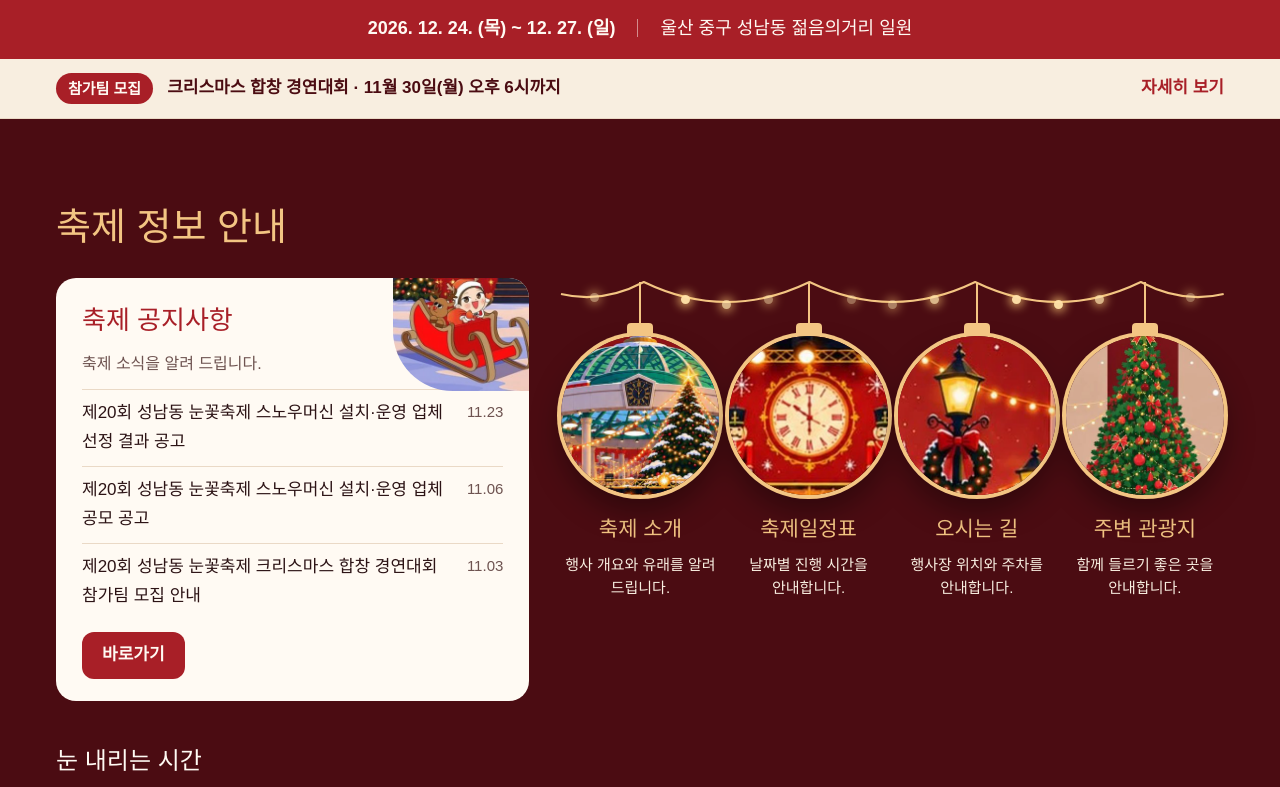
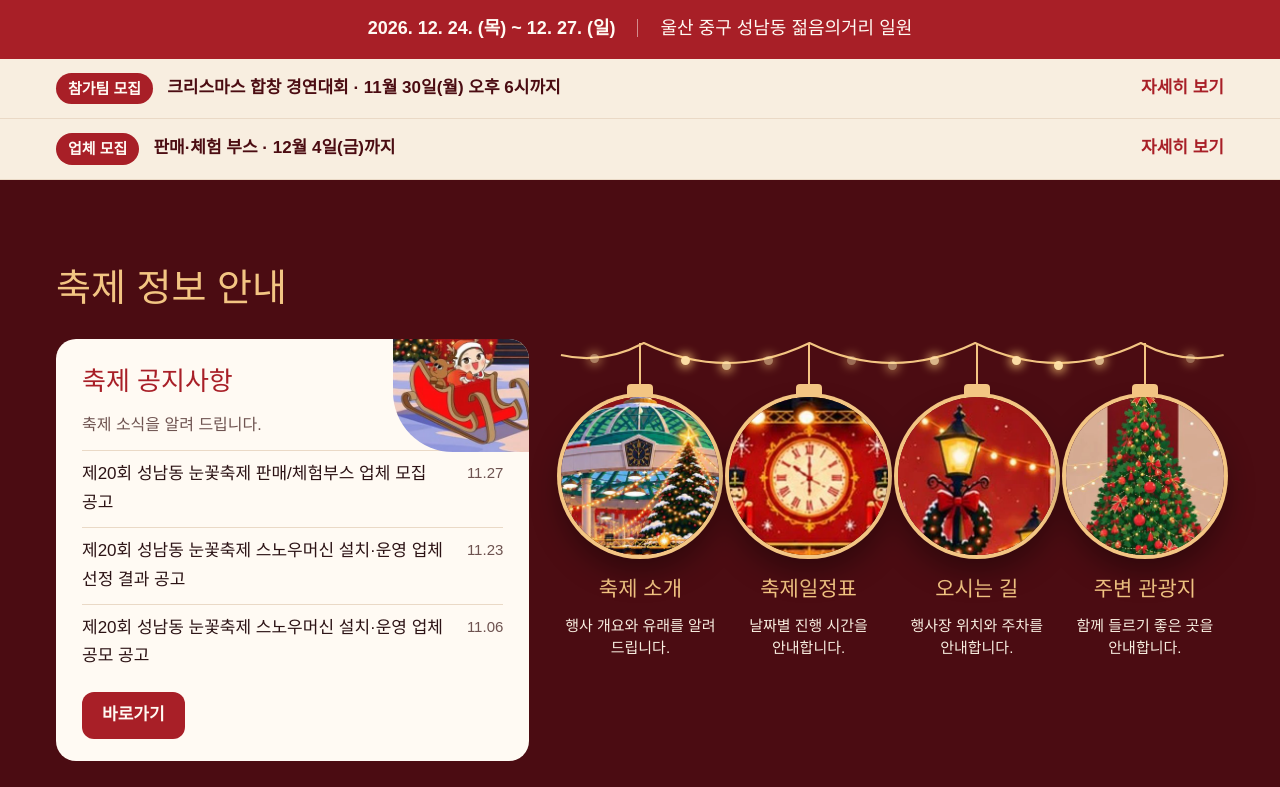
Before and after one commit to hanbandodo-hue/ulsansnow, a plain HTML site: page index.html in a window 1280 px wide. Shown: the part 686-1473 px from the top of the page. Drawn offline with Linux system fonts and the light colour scheme; a web font is replaced by a local one.

Commit message:
Add booth vendor recruitment notice and set booth hours to 10-18
Co-Authored-By: Claude Opus 5.5 <noreply@anthropic.com>

```diff
--- a/index.html
+++ b/index.html
@@ -493,6 +493,7 @@ dialog::backdrop{background:rgba(30,5,8,.86)}
     <span>울산 중구 성남동 젊음의거리 일원</span>
   </div></div>
   <a class="recruit" id="recruit" href="#notice-6" hidden><span class="wrap recruit-in"><b>참가팀 모집</b><span>크리스마스 합창 경연대회 · 11월 30일(월) 오후 6시까지</span><em>자세히 보기</em></span></a>
+  <a class="recruit" id="recruit2" href="#notice-9" hidden><span class="wrap recruit-in"><b>업체 모집</b><span>판매·체험 부스 · 12월 4일(금)까지</span><em>자세히 보기</em></span></a>
 
   <div class="sec"><div class="wrap">
     <div class="sec-head"><h2>축제 정보 안내</h2></div>
@@ -622,7 +623,7 @@ dialog::backdrop{background:rgba(30,5,8,.86)}
     <div class="leg" id="leg">
       <button data-z="stage"><i style="background:var(--c-stage)"></i><b>무대</b><span>12월 24~27일</span><span>개막식 17:00~19:00</span></button>
       <button data-z="tree"><i style="background:var(--c-tree)"></i><b>트리숲</b><span>12월 24~27일</span><span>매일 15:00 시작</span></button>
-      <button data-z="booth"><i style="background:var(--c-booth)"></i><b>부스 프로그램</b><span>12월 24~27일</span><span>12:00~21:00</span></button>
+      <button data-z="booth"><i style="background:var(--c-booth)"></i><b>부스 프로그램</b><span>12월 24~27일</span><span>10:00~18:00</span></button>
       <button data-z="snowman"><i style="background:var(--c-snowman)"></i><b>눈사람 체험장</b><span>12월 24~27일</span><span>15:00~20:00 (27일은 18:00까지)</span></button>
       <button data-z="fence"><i style="background:var(--c-fence)"></i><b>일방통행 펜스</b><span>12월 23일 설치</span><span>12월 27일 철거</span></button>
     </div>
@@ -642,7 +643,7 @@ dialog::backdrop{background:rgba(30,5,8,.86)}
         <li>타임테이블은 현장 상황과 기상 조건에 따라 일부 바뀔 수 있습니다.</li>
         <li>공연 시간에는 리허설 시간이 포함되어 있습니다.</li>
         <li>개막식은 24일 17:00~19:00, 무대에서 열립니다.</li>
-        <li>부스 프로그램은 매일 12:00~21:00에 운영합니다.</li>
+        <li>부스 프로그램은 매일 10:00~18:00에 운영합니다.</li>
       </ul>
     </div>
     <div>
@@ -653,7 +654,7 @@ dialog::backdrop{background:rgba(30,5,8,.86)}
         <article><h4>눈사람 체험장</h4><p>직접 눈사람을 만들어 봅니다. 매일 오후 3시에 시작해 24~26일은 저녁 8시, 27일은 오후 6시에 마칩니다.</p></article>
         <article><h4>인공눈</h4><p>매일 오후 3시부터 눈이 내립니다. 24·25일은 밤 10시, 26일은 밤 9시, 27일은 오후 6시에 그칩니다.</p></article>
         <article><h4>트리숲</h4><p>인공눈과 함께 오후 3시에 시작합니다. 24·25일은 밤 10시, 26일은 밤 9시, 27일은 오후 6시에 마칩니다.</p></article>
-        <article><h4>부스 프로그램</h4><p>젊음의거리에서 매일 낮 12시부터 밤 9시까지 운영합니다.</p></article>
+        <article><h4>부스 프로그램</h4><p>젊음의거리에서 매일 오전 10시부터 오후 6시까지 운영합니다.</p></article>
       </div>
     </div>
   </div>
@@ -850,6 +851,30 @@ const SNOW_HTML=`<div class="apply">${SNOW_APPLY}<p>접수 마감: 2026년 11월
 <h4>5. 기타사항</h4>
 <p>세부 내용은 상기 문의처로 연락 바람</p>
 <div class="apply">${SNOW_APPLY}</div>`;
+/* 판매/체험부스 업체 모집 (형 11/27 공고문, 고친 곳: 24일(목)·1500mm·주소·이메일만·발표 12/7·신청서 판매□) */
+const BOOTH_MAIL='niceulsan@naver.com';
+const BOOTH_OPEN=Date.now()<Date.parse('2026-12-05T00:00:00+09:00');
+const BOOTH_FORM='<a class="btn ghost" href="files/booth_2026.hwpx" download="제20회 성남동 눈꽃축제 판매체험부스 모집 공고.hwpx">신청서 양식 내려받기</a>';
+const BOOTH_APPLY=(BOOTH_OPEN?`<a class="btn gold" href="mailto:${BOOTH_MAIL}?subject=${encodeURIComponent('[부스 신청] 단체명')}">이메일로 신청서 보내기</a>`:'<span class="btn off">접수가 마감되었습니다</span>')+BOOTH_FORM;
+const BOOTH_HTML=`<div class="apply">${BOOTH_APPLY}<p>접수 마감: 2026년 12월 4일(금)까지 · 이메일 접수</p></div>
+<p class="lead">「제20회 성남동 눈꽃축제」 판매&체험 부스 운영 업체 모집</p>
+<h4>1. 부스 업체 모집 기간</h4>
+<ul class="bul"><li>2026년 11월 27일(금) ~ 12월 4일(금)</li></ul>
+<h4>2. 부스 운영 일시</h4>
+<ul class="bul"><li>2026년 12월 24일(목) ~ 27일(일), 4일간</li><li>10시 ~ 18시</li></ul>
+<h4>3. 판매&체험 부스</h4>
+<ul class="bul"><li>성남동 눈꽃축제와 어울리는 판매&체험 부스</li><li><b>판매부스:</b> 핸드메이드 제품으로 크리스마스와 어울리는 내용으로 구성</li><li><b>체험부스:</b> 크리스마스와 어울리는 체험부스</li><li><b>부스 규모:</b> 우드부스 5팀(3m×3m) / 실내 테이블 7팀(1500mm)</li></ul>
+<h4>4. 참여방법</h4>
+<ul class="bul"><li>성남동 눈꽃축제 홈페이지(ulsansnow.com) 공지사항의 이 공고에서 '신청서 양식 내려받기'를 눌러 신청서를 받은 뒤, 작성하여 이메일로 접수</li></ul>
+<h4>5. 접수방법</h4>
+<ul class="bul"><li><b>접수:</b> 이메일 접수 (마감일에 도착한 메일까지 유효)</li><li><b>이메일:</b> <a href="mailto:${BOOTH_MAIL}">${BOOTH_MAIL}</a></li></ul>
+<h4>6. 참가단체 발표</h4>
+<ul class="bul"><li>2026년 12월 7일(월) 개별 통보</li></ul>
+<p class="memo">※ 선정된 단체는 12월 23일(수) 오전까지 입점 및 설치 완료<br>※ 부스 위치는 사무국에서 임의 배치</p>
+<h4>7. 문의</h4>
+<ul class="bul"><li><b>전화:</b> 010-4825-0560, 성남동 눈꽃축제 사무국</li><li><b>이메일:</b> <a href="mailto:${BOOTH_MAIL}">${BOOTH_MAIL}</a></li></ul>
+<p class="memo">※ 첨부: 제20회 성남동 눈꽃축제 판매&체험 부스 입점 신청서 1부<br>※ 신청서는 '신청서 양식 내려받기'로 받는 한글 파일(공고문 포함) 뒤쪽에 있습니다.</p>
+<div class="apply">${BOOTH_APPLY}</div>`;
 /* 스노우머신 업체 선정 결과 (형 11/23: 선정일 11/21 · 금액 빼기 · 업체 이름은 '스ㅇㅇㅇ'로 가림) */
 const SNOW_RESULT_HTML=`<p class="lead">「제20회 성남동 눈꽃축제」 스노우머신 설치·운영 업체 선정 결과</p>
 <p>「제20회 성남동 눈꽃축제」 스노우머신 설치·운영 업체 공모(성남동눈꽃축제 공고 제2026-01호)의 선정 결과를 다음과 같이 알려 드립니다.</p>
@@ -859,6 +884,7 @@ const SNOW_RESULT_HTML=`<p class="lead">「제20회 성남동 눈꽃축제」
 <p class="sign">2026년 11월 23일<br>청춘문화기획단장</p>
 <div class="apply"><a class="btn ghost" href="#notice-7">공모 공고 다시 보기</a></div>`;
 const NOTICES=[
+  {id:'9',title:'제20회 성남동 눈꽃축제 판매/체험부스 업체 모집 공고',author:'축제 사무국',date:'2026-11-27',html:BOOTH_HTML,body:BOOTH_HTML.replace(/<[^>]+>/g,' ')},
   {id:'8',title:'제20회 성남동 눈꽃축제 스노우머신 설치·운영 업체 선정 결과 공고',author:'축제 사무국',date:'2026-11-23',html:SNOW_RESULT_HTML,body:SNOW_RESULT_HTML.replace(/<[^>]+>/g,' ')},
   {id:'7',title:'제20회 성남동 눈꽃축제 스노우머신 설치·운영 업체 공모 공고',author:'축제 사무국',date:'2026-11-06',html:SNOW_HTML,body:SNOW_HTML.replace(/<[^>]+>/g,' ')},
   {id:'6',title:'제20회 성남동 눈꽃축제 크리스마스 합창 경연대회 참가팀 모집 안내',author:'축제 사무국',date:'2026-11-03',html:CHOIR_HTML,body:CHOIR_HTML.replace(/<[^>]+>/g,' ')},
@@ -1061,6 +1087,7 @@ $('#galGrid').innerHTML=GALLERY.map(g=>`<button data-zoom="${g.key}" aria-label=
 
 /* 처음 화면 공지 */
 $('#recruit').hidden=!CHOIR_OPEN;
+$('#recruit2').hidden=!BOOTH_OPEN;
 $('#homeNotice').innerHTML=NOTICES.slice(0,3).map(n=>`<li><a href="#notice-${n.id}"><span>${esc(n.title)}</span><time class="num">${n.date.slice(5).replace('-','.')}</time></a></li>`).join('');
 
 /* 찾기 */
```
Also changed, not shown: 1 other file.
